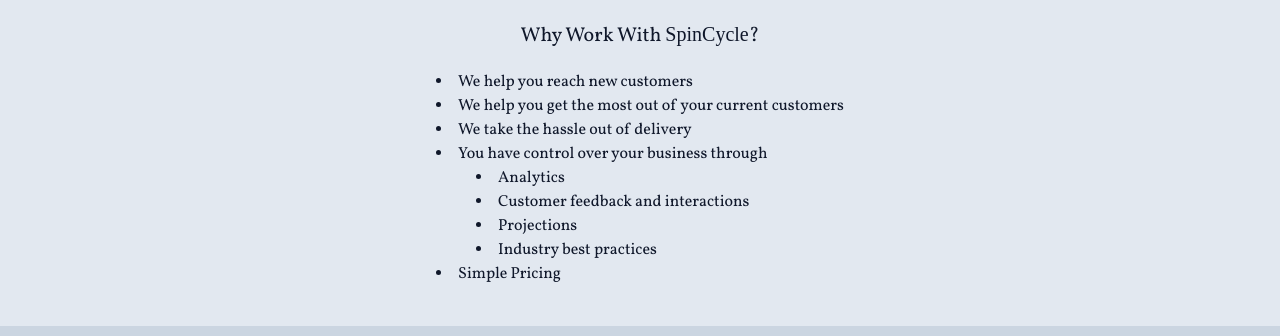
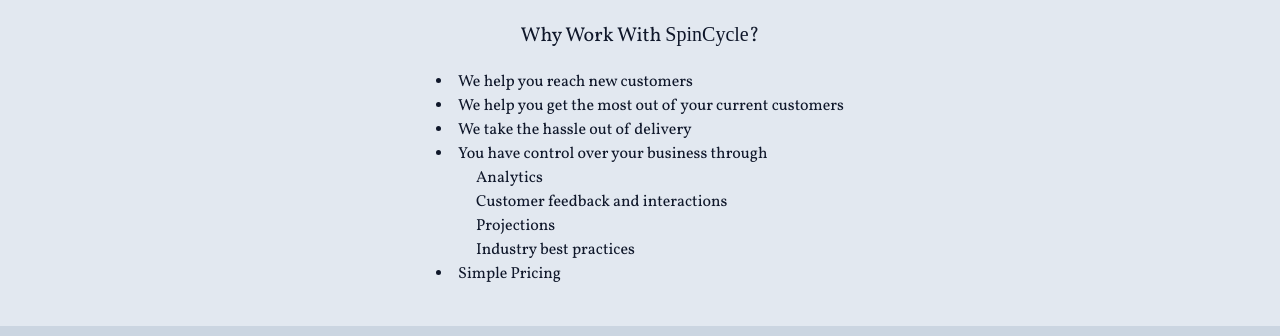
Before and after one commit to maxmay94/spincycle-home-page, a React (Vite) app: page /become_a_service_provider in a window 1280 px wide. Shown: the part 423-759 px from the top of the page. Built offline with nearby package versions, Linux system fonts and the light colour scheme; a web font is replaced by a local one.

Commit message:
fix li bug

```diff
--- a/src/Pages/becomeAServiceProvider/BecomeAServiceProvider.jsx
+++ b/src/Pages/becomeAServiceProvider/BecomeAServiceProvider.jsx
@@ -22,17 +22,17 @@
           <p className="text-xl p-5">
             Why Work With <span className="font-gloock">SpinCycle</span>?
           </p>
-          <div className="text-left">
+          <div className="text-left mx-10 sm:mx-20 text-sm sm:text-base">
             <li> We help you reach new customers </li>
             <li> We help you get the most out of your current customers </li>
             <li> We take the hassle out of delivery </li>
-            <li>You have control over your business through
-              <div className="ml-10">
+            <li> You have control over your business through
+              <ul className="ml-10">
                 <li> Analytics </li>
                 <li> Customer feedback and interactions </li>
                 <li> Projections </li>
                 <li> Industry best practices </li>
-              </div>
+              </ul>
             </li>
             <li> Simple Pricing</li>
           </div>
```
